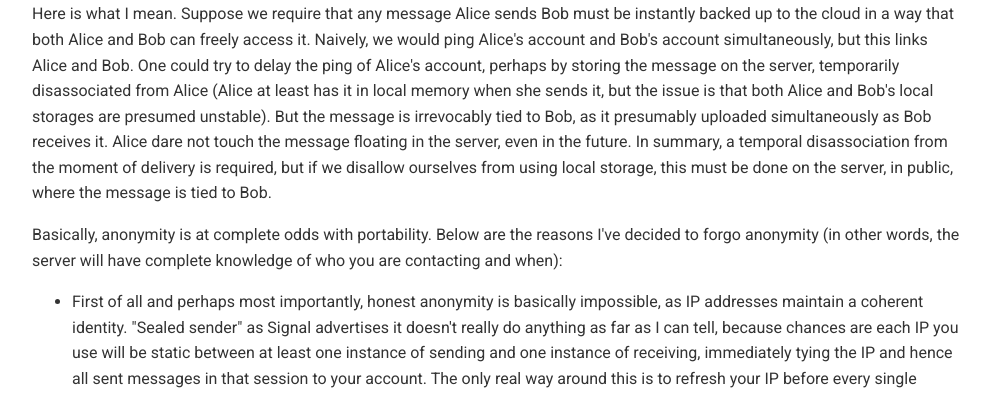
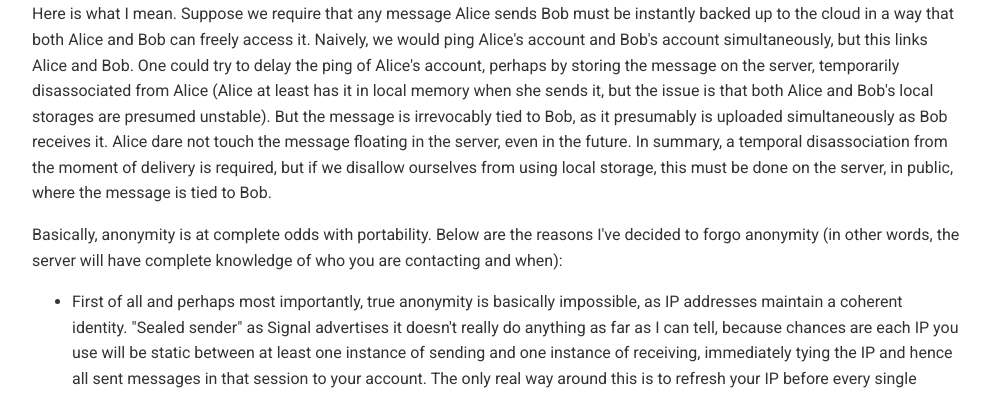
Before and after one commit to chatscrypt/chatscrypt.github.io, a Jekyll site: the page built from _posts/2020-02-08-the-chatscrypt-architecture-part-v-anonymity-vs-portability.html, in a window 1280 px wide. Shown: the part 782-1177 px from the top of the page, without its empty margins (143-1135 px from the left). Built offline with Jekyll 4.4.1, drawn with Linux system fonts in a browser that asks for light colours; comment, search, counter and statistics services are not loaded; some of the changed text lies outside the part shown.

Commit message:
Update 2020-02-08-the-chatscrypt-architecture-part-v-anonymity-vs-portability.html

```diff
--- a/_posts/2020-02-08-the-chatscrypt-architecture-part-v-anonymity-vs-portability.html
+++ b/_posts/2020-02-08-the-chatscrypt-architecture-part-v-anonymity-vs-portability.html
@@ -15,12 +15,12 @@ Not surprisingly, I've discovered the postal DH protocol has some flaws. First,
 
 <p>However, just now I realized that (cloud) message storage is really simply the lowest order level of portability and device syncing. So it would destroy not just secrecy, but anonymity as well.
 
-<p>Here is what I mean. Suppose we require that any message Alice sends Bob must be instantly backed up to the cloud in a way that both Alice and Bob can freely access it. Naively, we would ping Alice's account and Bob's account simultaneously, but this links Alice and Bob. One could try to delay the ping of Alice's account, perhaps by storing the message on the server, temporarily disassociated from Alice (Alice at least has it in local memory when she sends it, but the issue is that both Alice and Bob's local storages are presumed unstable). But the message is irrevocably tied to Bob, as it presumably uploaded simultaneously as Bob receives it. Alice dare not touch the message floating in the server, even in the future. In summary, a temporal disassociation from the moment of delivery is required, but if we disallow ourselves from using local storage, this must be done on the server, in public, where the message is tied to Bob.
+<p>Here is what I mean. Suppose we require that any message Alice sends Bob must be instantly backed up to the cloud in a way that both Alice and Bob can freely access it. Naively, we would ping Alice's account and Bob's account simultaneously, but this links Alice and Bob. One could try to delay the ping of Alice's account, perhaps by storing the message on the server, temporarily disassociated from Alice (Alice at least has it in local memory when she sends it, but the issue is that both Alice and Bob's local storages are presumed unstable). But the message is irrevocably tied to Bob, as it presumably is uploaded simultaneously as Bob receives it. Alice dare not touch the message floating in the server, even in the future. In summary, a temporal disassociation from the moment of delivery is required, but if we disallow ourselves from using local storage, this must be done on the server, in public, where the message is tied to Bob.
 
 <p>Basically, anonymity is at complete odds with portability. Below are the reasons I've decided to forgo anonymity (in other words, the server will have complete knowledge of who you are contacting and when):
 
  <ul>
-<li> First of all and perhaps most importantly, honest anonymity is basically impossible, as IP addresses maintain a coherent identity. "Sealed sender" as Signal advertises it doesn't really do anything as far as I can tell, because chances are each IP you use will be static between at least one instance of sending and one instance of receiving, immediately tying the IP and hence all sent messages in that session to your account. The only real way around this is to refresh your IP before every single message. This is impractical. As far as I'm aware, even Tor doesn't do this.
+<li> First of all and perhaps most importantly, true anonymity is basically impossible, as IP addresses maintain a coherent identity. "Sealed sender" as Signal advertises it doesn't really do anything as far as I can tell, because chances are each IP you use will be static between at least one instance of sending and one instance of receiving, immediately tying the IP and hence all sent messages in that session to your account. The only real way around this is to refresh your IP before every single message. This is impractical. As far as I'm aware, even Tor doesn't do this.
 <li> Portability is very desirable. This means that all your devices will sync all sent and received messages in real-time. Further you can see all messages on all of your devices without any work on your part.
 <li> Anonymity, tied with the lack of portability, isn't even strictly superior with respect to security. It implies that you will store messages locally on your device. But someone is just as likely if not more likely to steal your device as your cloud storage password. It also means that you basically cannot use public computers.
 <li> Anonymity is of questionable desirability. There are very many use-cases where messages should be secret - banking, for instance, and any sort of communication requiring authentication, to prevent potential imposters. But there are much fewer use-cases where your contacts should be secret. They essentially boil down to communication with or by the persecuted. In that case, ChatScrypt probably isn't the vector you want to use anyway.
```
